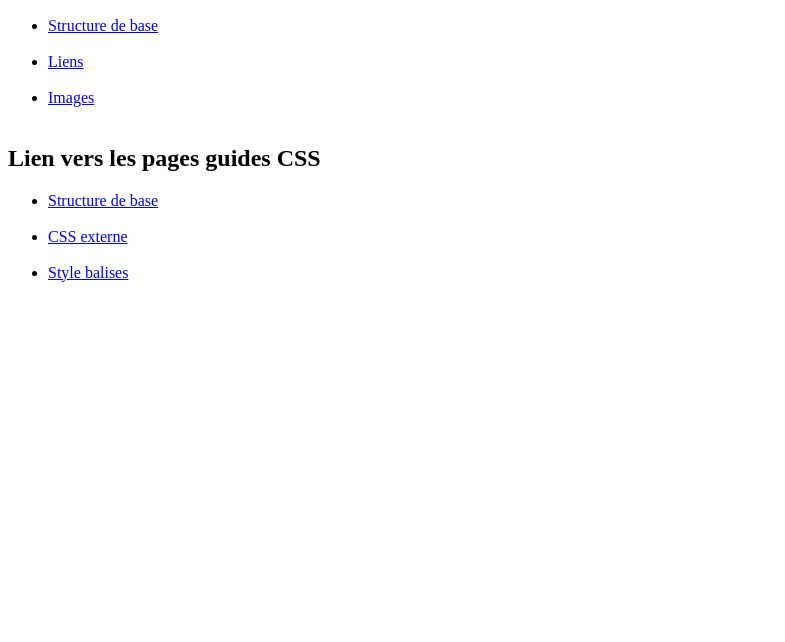
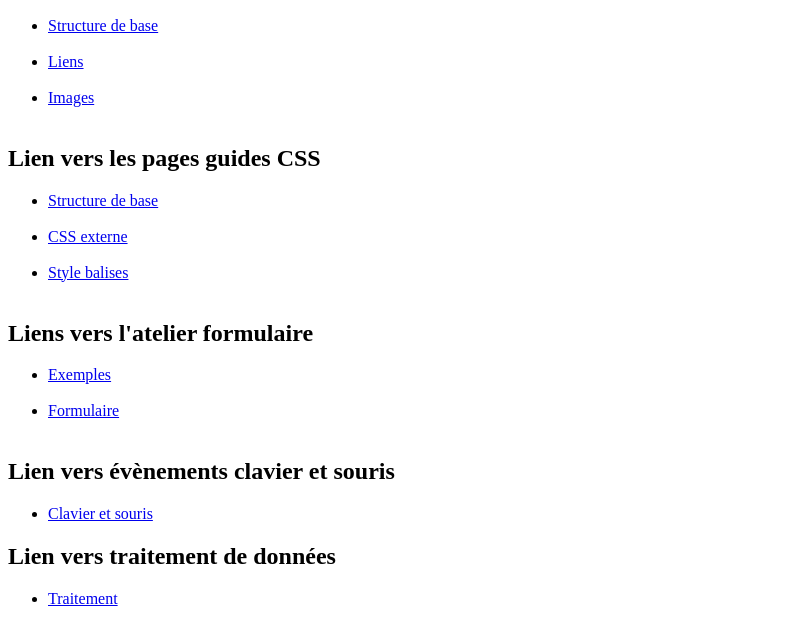
Before and after one commit to sofiademmou/formation-js-octobre-2025, a plain HTML site: page index.html in a window 1280 px wide. Shown: the part 110-752 px from the top of the page, without its empty margins (0-785 px from the left). Drawn offline with Linux system fonts and the light colour scheme.

Commit message:
Add files via upload

```diff
--- a/index.html
+++ b/index.html
@@ -23,5 +23,26 @@
         <li><a href="css/03_style-balise.html">Style balises</a></li><br>
     </ul>
 
+    <h2>Liens vers l'atelier formulaire</h2>
+    <ul>
+        <li><a href="atelier_formulaire/example.html">Exemples</a></li><br>
+        <li><a href="atelier_formulaire/formulaire.html">Formulaire</a></li><br>
+    </ul>
+
+    <h2>Lien vers évènements clavier et souris</h2>
+    <ul>
+        <li><a href="javascript/07_clavier_et_souris.html">Clavier et souris</a></li>
+    </ul>
+
+    <h2>Lien vers traitement de données</h2>
+    <ul>
+        <li><a href="traitement_de_donnees/traitement.html">Traitement</a></li>
+    </ul>
+
+    <script>
+        window.addEventListener('message', (event) => {
+            console.log("Message reçu : ", event.data);
+        });
+    </script>
 </body>
 </html>
```
